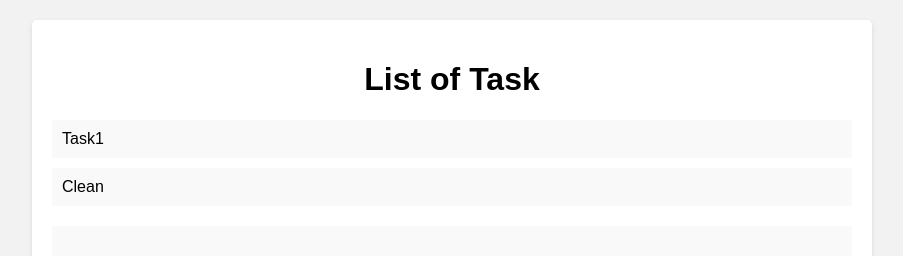
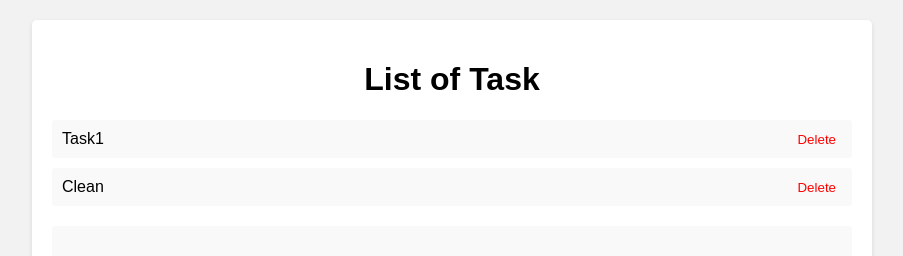
Before and after one commit to neresaas/reactTaskManager, a React (Create React App) app: page / in a window 1280 px wide. Shown: the top 256 px of the page, without its empty margins (188-1091 px from the left). Built offline with nearby package versions, Linux system fonts and the light colour scheme.

Commit message:
Add DeleteTask in ListOfTaskComponent

```diff
--- a/src/App.css
+++ b/src/App.css
@@ -65,3 +65,17 @@
   border: none;
   border-radius: 3px;
 }
+
+.task-list li {
+  position: relative;
+}
+
+.delete-button {
+  position: absolute;
+  top: 50%;
+  right: 10px;
+  transform: translateY(-50%);
+  background: none;
+  border: none;
+  color: red;
+}
--- a/src/App.js
+++ b/src/App.js
@@ -23,7 +23,7 @@
 
   return (
     <div className='container'>
-      <ListOfTaskComponent task={task} setTaskSelected={setTaskSelected}/>
+      <ListOfTaskComponent setTask={setTask} task={task} setTaskSelected={setTaskSelected}/>
 
       <CreateTaskComponent task={task} setTask={setTask}/>
 
--- a/src/components/ListOfTaskComponent.js
+++ b/src/components/ListOfTaskComponent.js
@@ -1,9 +1,14 @@
 let ListOfTaskComponent = (props) => {
-    let { task, setTaskSelected } = props
+    let { task, setTask, setTaskSelected } = props
 
     let onClickSelectedTask = (name) => {
         let foundTask = task.find(t => t.name == name)
         setTaskSelected(foundTask)
+    }
+
+    let onClickDeleteTask = (name) => {
+        let otherTask = task.filter(t => t.name != name)
+        setTask(otherTask)
     }
 
     return (
@@ -11,7 +16,11 @@
             <h1>List of Task</h1>
             <ul className='task-list'>
                 { task.map( t =>
-                <li key={t.name} onClick={ () => {onClickSelectedTask(t.name)} }>{ t.name }</li>) }
+                    <li key={t.name} onClick={ () => {onClickSelectedTask(t.name)} }>
+                        { t.name }
+                        <button className="delete-button"
+                            onClick={ () => { onClickDeleteTask(t.name) }}>Delete</button>
+                    </li>) }
             </ul>
       </div>
     )
```
